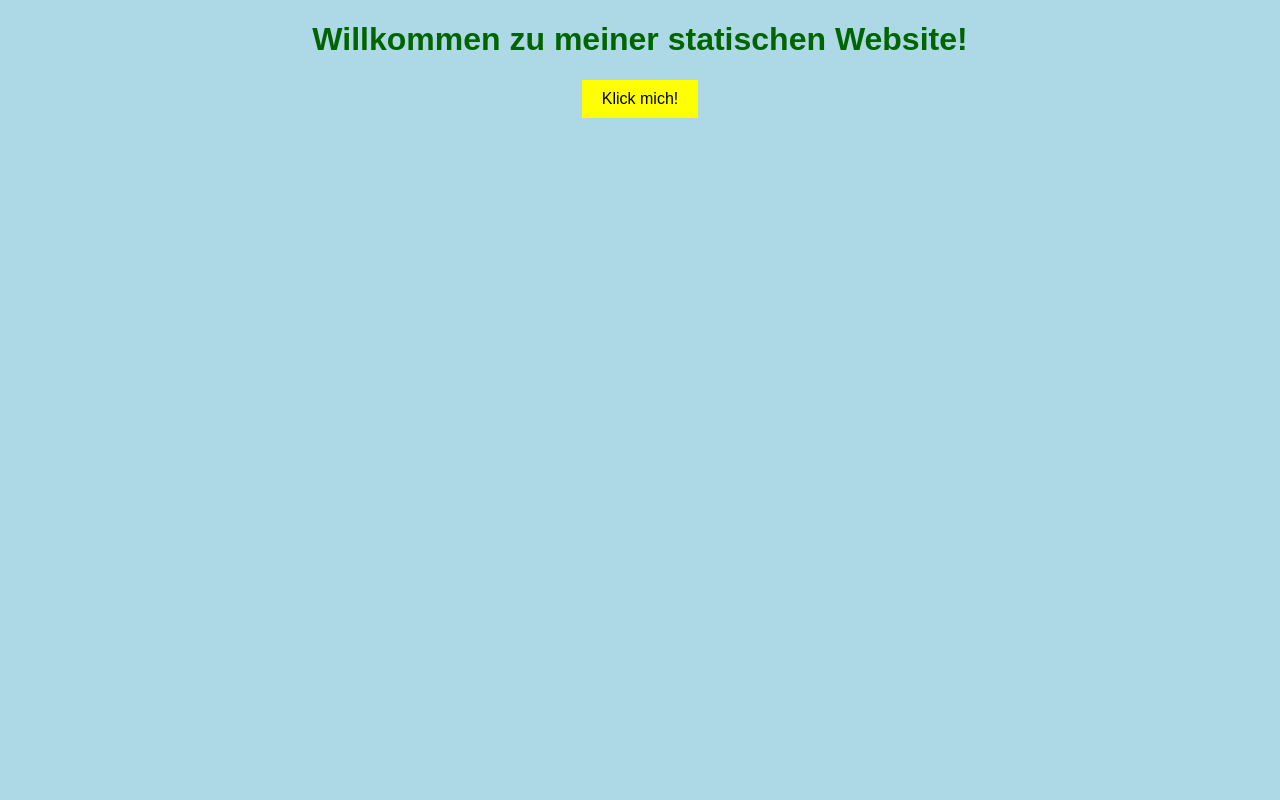
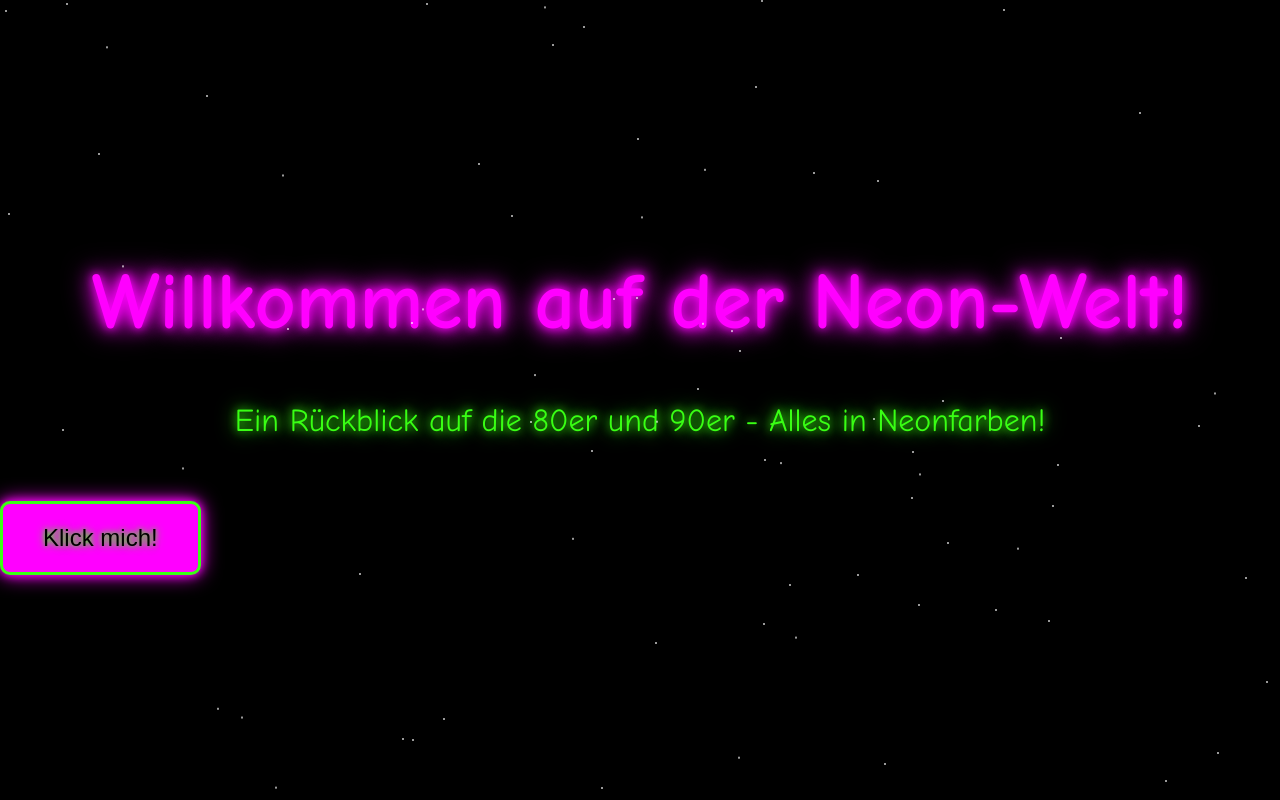
Before and after one commit to mmwf22/ugli-web-app, a plain HTML site: page index.html in a window 1280 px wide. Shown: the top 800 px of the page. Drawn offline with Linux system fonts and the light colour scheme.

Commit message:
update index.html

```diff
--- a/index.html
+++ b/index.html
@@ -3,15 +3,120 @@
 <head>
     <meta charset="UTF-8">
     <meta name="viewport" content="width=device-width, initial-scale=1.0">
-    <title>Meine Static Web App</title>
-    <!-- Verlinke die CSS-Datei -->
-    <link rel="stylesheet" href="style.css">
+    <title>Neon 80er/90er Website</title>
+    <style>
+        /* Bewegender Sternenhimmel */
+        body {
+            margin: 0;
+            padding: 0;
+            height: 100vh;
+            background: black;
+            overflow: hidden;
+            font-family: 'Comic Sans MS', cursive, sans-serif;
+        }
+
+        .star {
+            position: absolute;
+            background-color: white;
+            border-radius: 50%;
+            animation: moveStars 10s linear infinite;
+        }
+
+        /* Animation für die Sterne */
+        @keyframes moveStars {
+            0% {
+                transform: translateY(0);
+            }
+            100% {
+                transform: translateY(100vh);
+            }
+        }
+
+        /* Neon Schriftzug */
+        h1 {
+            color: #FF00FF;
+            text-align: center;
+            font-size: 5rem;
+            text-shadow: 0 0 10px #FF00FF, 0 0 20px #FF00FF, 0 0 30px #FF00FF;
+            margin-top: 20%;
+        }
+
+        p {
+            color: #39FF14;
+            text-align: center;
+            font-size: 2rem;
+            text-shadow: 0 0 10px #39FF14, 0 0 20px #39FF14;
+        }
+
+        /* Neon Button */
+        button {
+            background-color: #FF00FF;
+            color: #000;
+            font-size: 1.5rem;
+            padding: 20px 40px;
+            border: 3px solid #39FF14;
+            margin-top: 30px;
+            cursor: pointer;
+            text-shadow: 0 0 5px #39FF14, 0 0 10px #39FF14;
+            box-shadow: 0 0 10px #FF00FF, 0 0 20px #FF00FF;
+            border-radius: 10px;
+            transition: transform 0.3s ease;
+        }
+
+        button:hover {
+            transform: scale(1.2);
+            background-color: #39FF14;
+            color: #000;
+        }
+
+        /* Hintergrund für die Sterne */
+        .stars-container {
+            position: absolute;
+            top: 0;
+            left: 0;
+            width: 100%;
+            height: 100%;
+            pointer-events: none;
+        }
+
+        /* Für den Bewegungseffekt der Sterne */
+        .star {
+            width: 2px;
+            height: 2px;
+            opacity: 0.8;
+            animation: starMove linear infinite;
+        }
+
+        /* Sternbewegung */
+        @keyframes starMove {
+            0% {
+                transform: translateY(-100vh);
+            }
+            100% {
+                transform: translateY(100vh);
+            }
+        }
+    </style>
 </head>
 <body>
-    <h1>Willkommen zu meiner statischen Website!</h1>
-    <button id="clickButton">Klick mich!</button>
+    <div class="stars-container">
+        <!-- Hier wird JavaScript genutzt, um Sterne zu erzeugen -->
+    </div>
+    <h1>Willkommen auf der Neon-Welt!</h1>
+    <p>Ein Rückblick auf die 80er und 90er - Alles in Neonfarben!</p>
+    <button onclick="alert('Du hast den Neon-Button geklickt!')">Klick mich!</button>
 
-    <!-- Verlinke die JavaScript-Datei -->
-    <script src="script.js"></script>
+    <script>
+        // Erzeuge zufällige Sterne im Hintergrund
+        for (let i = 0; i < 100; i++) {
+            let star = document.createElement('div');
+            star.classList.add('star');
+            star.style.left = Math.random() * window.innerWidth + 'px';
+            star.style.top = Math.random() * window.innerHeight + 'px';
+            star.style.animationDuration = Math.random() * 10 + 's';
+            star.style.animationDelay = Math.random() * 10 + 's';
+            document.querySelector('.stars-container').appendChild(star);
+        }
+    </script>
 </body>
 </html>
--- a/script.js
+++ /dev/null
@@ -1,3 +0,0 @@
-document.getElementById("clickButton").addEventListener("click", function() {
-    alert("Du hast den Button geklickt!");
-});
--- a/style.css
+++ /dev/null
@@ -1,17 +0,0 @@
-body {
-    background-color: lightblue;
-    font-family: Arial, sans-serif;
-    text-align: center;
-}
-
-h1 {
-    color: darkgreen;
-}
-
-button {
-    padding: 10px 20px;
-    background-color: yellow;
-    border: none;
-    font-size: 16px;
-    cursor: pointer;
-}
```
